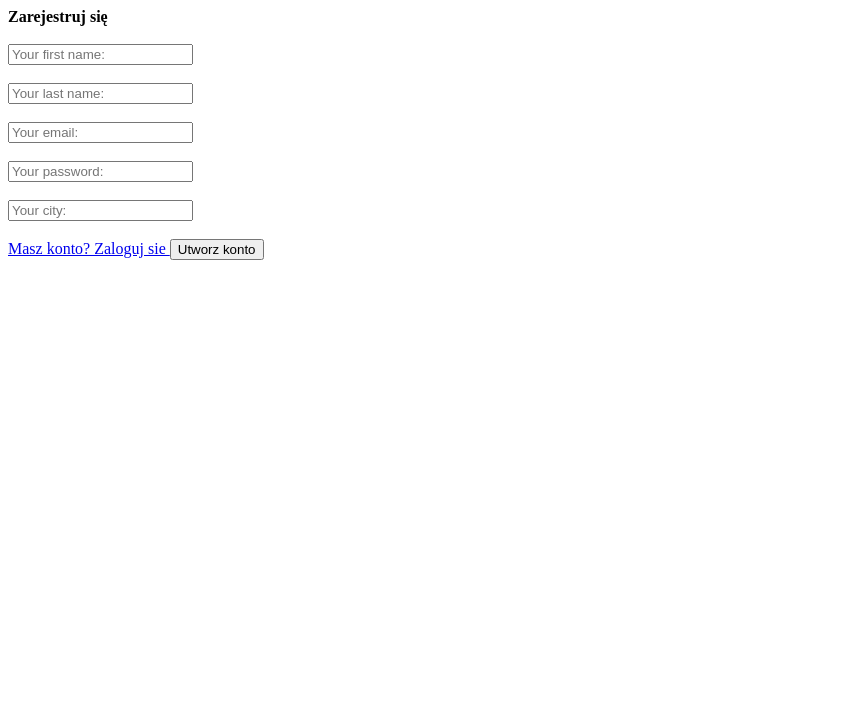
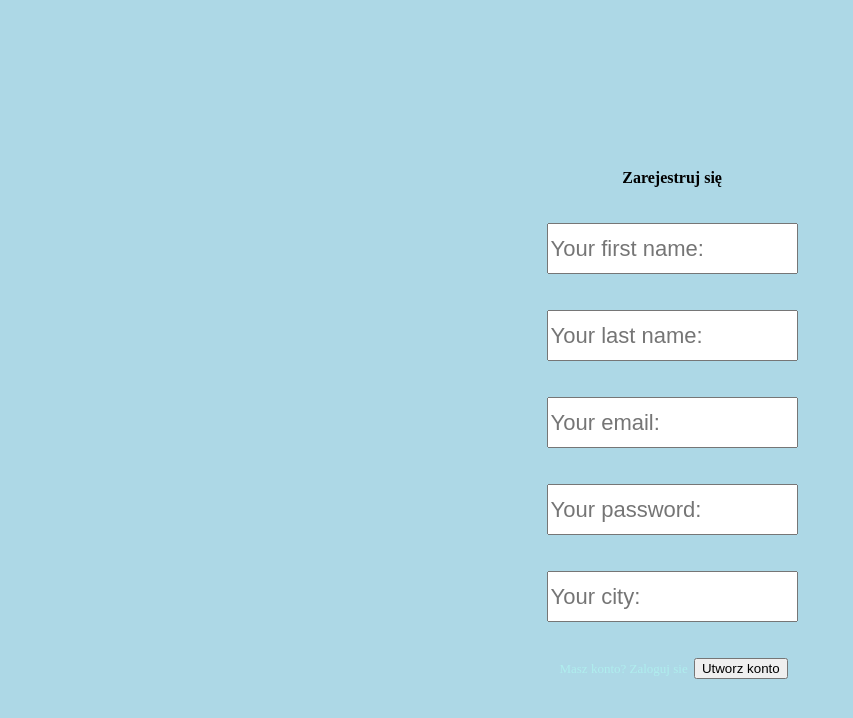
Before and after one commit to MarcinAdo22/MeteoGuideApp, a website: page MeteoGuideApp/register_user.html in a window 1280 px wide. Shown: the whole page, without its empty margins (0-853 px from the left). Drawn offline with Linux system fonts and the light colour scheme.

Commit message:
separating css

```diff
--- a/MeteoGuideApp/homepage.css
+++ b/MeteoGuideApp/homepage.css
@@ -1,246 +1,40 @@
+body {
+
+    background-color: lightblue;
+}
+
+
 #container {
-    display:flex;
+    display: flex;
     flex-direction: column;
     align-items: center;
     top: 45%;
-    left:43%;
-    position:absolute;
-    background-color:lightblue;
+    left: 43%;
+    position: absolute;
+    background-color: green;
     padding: 9px;
     border-radius: 16px;
-
 }
 
 #container a {
     padding: 24px;
     border-radius: 9px;
     background-color: #99D329;
-    color:black;
+    color: black;
     text-decoration: none;
-    border-color:slategrey;
+    border-color: slategrey;
     border-style: solid;
-
-
-}
-
-p {
-    font-family: Georgia, 'Times New Roman', Times, serif;
-    font-size: 20px;
-    color:black;
-    padding:9px;
-    text-align: center;
-    width: fit-content;
-
-}
-
-body {
-    background-color:#7583FE;
-
-
-
-
 }
 
 #container a:hover {
     background-color: #FE7934;
 }
 
-#link_to_register {
-
-    text-decoration: none;
-    padding: 3px;
-    background-color: none;
-    font-size: 13px;
-    color: #5F2602;
-
-
-
+p {
+    font-family: Georgia, 'Times New Roman', Times, serif;
+    font-size: 20px;
+    color: black;
+    padding: 9px;
+    text-align: center;
+    width: fit-content;
 }
-
-#login_container {
-    /*
-    display:flex;
-    flex-direction: column;
-
-    align-items: center;
-
-    justify-content: center;
-    */
-    top: 20%;
-    left:42%;
-    position:absolute;
-    padding: 9px;
-
-
-}
-
-label {
-    font-size: 35px;
-}
-
-input[type = text] {
-
-    height: 45px;
-    width: 243px;
-    font-size: 22px;
-}
-
-input[type = password] {
-
-    height: 45px;
-    width: 243px;
-    font-size: 22px;
-}
-
-button {
-    height: 35px;
-}
-
-#login_form {
-
-    display: flex;
-    flex-direction: column;
-    align-items: center;
-
-}
-
-#link_to_register:hover {
-
-    color: orangered;
-}
-
-#link_to_login_form {
-
-    text-decoration: none;
-    padding: 3px;
-    background-color: none;
-    font-size: 13px;
-    color:paleturquoise
-}
-
-#link_to_login_form:hover {
-
-    color:lightslategrey
-}
-
-#weather_container {
-    display: flex;
-    flex-direction: column;
-    align-items: center;
-
-}
-
-#weather_heading {
-    background-color: slategrey;
-    padding: 14px;
-    border-radius: 3px;
-
-
-}
-
-
-
-#activities_cont {
-    display: flex;
-    flex-direction: row;
-    justify-content: space-between;
-    width: 820px;
-}
-
-#weather_container p {
-    background-color: slategrey;
-    padding: 14px;
-    border-radius: 3px;
-
-
-}
-
-#weather_menubar {
-    display: flex;
-    flex-direction: row;
-    justify-content: space-around;
-    background-color: #5c8115;
-    width:auto;
-    height: 65px;
-
-
-}
-
-#weather_menubar a {
-    color: black;
-    background-color: #B9FE34;
-    padding: 13px;
-    text-decoration: none;
-    height:fit-content;
-    margin:12px;
-    cursor: pointer;
-    border-radius: 5px;
-}
-
-#weather_menubar a:hover {
-    background-color: #99d329;
-}
-
-
-#weather_tabl {
-    background-color:paleturquoise;
-    margin: 35px;
-    padding: 14px;
-    width: 825px
-}
-
-#region_data h3 {
-    background-color:lightblue;
-    width: 135px;
-    text-align: center;
-}
-
-#region_data {
-    display: flex;
-    flex-direction: row;
-    flex-wrap: wrap;
-    justify-content:space-around;
-}
-
-#weather_location {
-    display: flex;
-    flex-direction: row;
-    justify-content: center;
-}
-
-h4 {
-    text-align: center;
-    padding: 14px;
-    margin: 13px;
-    background-color:lightslategrey;
-}
-
-form {
-    display: flex;
-    flex-direction: row;
-    justify-content: center;
-}
-
-form div {
-    padding: 14px;
-    margin: 0px 35px 0px 35px;
-
-}
-
-#submit_changes {
-    display: flex;
-    flex-direction: column;
-    justify-content: center;
-}
-
-#form_user_locate {
-    display:flex;
-    flex-direction: column;
-    justify-content: center;
-    height: 685px;
-}
-
-label {
-    font-size: 24px;
-
-}
--- a/MeteoGuideApp/login_user.css
+++ b/MeteoGuideApp/login_user.css
@@ -0,0 +1,59 @@
+body{
+    background-color: lightblue;
+}
+
+#login_container {
+    /*
+    display:flex;
+    flex-direction: column;
+
+    align-items: center;
+
+    justify-content: center;
+    */
+    top: 20%;
+    left:42%;
+    position:absolute;
+    padding: 9px;
+
+
+}
+
+#login_form {
+
+    display: flex;
+    flex-direction: column;
+    align-items: center;
+
+}
+
+input[type = text] {
+
+    height: 45px;
+    width: 243px;
+    font-size: 22px;
+}
+
+input[type = password] {
+
+    height: 45px;
+    width: 243px;
+    font-size: 22px;
+}
+
+
+#link_to_register {
+
+    text-decoration: none;
+    padding: 3px;
+    background-color: none;
+    font-size: 13px;
+    color: #5F2602;
+
+}
+
+
+#link_to_register:hover {
+
+    color: orangered;
+}
--- a/MeteoGuideApp/register_user.css
+++ b/MeteoGuideApp/register_user.css
@@ -0,0 +1,57 @@
+body{
+    background-color: lightblue;
+}
+
+#login_container {
+    /*
+    display:flex;
+    flex-direction: column;
+
+    align-items: center;
+
+    justify-content: center;
+    */
+    top: 20%;
+    left:42%;
+    position:absolute;
+    padding: 9px;
+
+
+}
+
+#login_form {
+
+    display: flex;
+    flex-direction: column;
+    align-items: center;
+
+}
+
+input[type = text] {
+
+    height: 45px;
+    width: 243px;
+    font-size: 22px;
+}
+
+input[type = password] {
+
+    height: 45px;
+    width: 243px;
+    font-size: 22px;
+}
+
+
+#link_to_login_form {
+
+    text-decoration: none;
+    padding: 3px;
+    background-color: none;
+    font-size: 13px;
+    color:paleturquoise
+}
+
+#link_to_login_form:hover {
+
+    color:lightslategrey
+}
--- a/MeteoGuideApp/register_user.html
+++ b/MeteoGuideApp/register_user.html
@@ -41,7 +41,7 @@
     e.preventDefault();
     const city = document.getElementById("city").value.trim();
 
-    const apiKey = "1a66f3f14813d8f773616d86e35fdc04"; // <-- wstaw tutaj swój klucz do OpenWeather
+    const apiKey = "1a66f3f14813d8f773616d86e35fdc04";
 
     const response = await fetch(`https://api.openweathermap.org/data/2.5/weather?q=${city}&appid=${apiKey}&units=metric`);
 
--- /dev/null
+++ b/MeteoGuideApp/weather_details.css
@@ -0,0 +1,94 @@
+body {
+    background-color: lightblue;
+
+}
+
+
+* {
+    margin: 0;
+}
+
+
+
+#weather_menubar {
+    display: flex;
+    flex-direction: row;
+    justify-content: space-around;
+    background-color: #5c8115;
+    width:auto;
+    height: 65px;
+
+}
+
+#weather_menubar a {
+    color: black;
+    background-color: #B9FE34;
+    padding: 13px;
+    text-decoration: none;
+    height:fit-content;
+    margin:12px;
+    cursor: pointer;
+    border-radius: 5px;
+}
+
+#weather_menubar a:hover {
+    background-color: #99d329;
+}
+
+#weather_container {
+    display: flex;
+    flex-direction: column;
+    align-items: center;
+    margin: 20px;
+    padding: 20px;
+
+}
+
+
+#weather_tabl {
+    background-color:paleturquoise;
+    margin: 35px;
+    padding: 14px;
+    width: 825px
+
+}
+
+
+#weather_location {
+    display: flex;
+    flex-direction: row;
+    justify-content: center;
+    padding: 20px;
+}
+
+
+#weather_heading {
+    background-color: slategrey;
+    padding: 14px;
+    border-radius: 3px;
+
+
+}
+
+#region_data h3 {
+    background-color:lightblue;
+    width: 135px;
+    text-align: center;
+}
+
+#region_data {
+    display: flex;
+    flex-direction: row;
+    flex-wrap: wrap;
+    justify-content:space-around;
+}
+
+
+
+
+#activities_cont {
+    display: flex;
+    flex-direction: row;
+    justify-content: space-between;
+    width: 820px;
+}
--- a/MeteoGuideApp/weather_details.ejs
+++ b/MeteoGuideApp/weather_details.ejs
@@ -3,7 +3,7 @@
     <head>
     <meta charset="utf-8">
     <title>Homepage</title>
-    <link rel = "stylesheet" type="text/css" href="homepage.css">
+    <link rel = "stylesheet" type="text/css" href="weather_details.css">
 
     </head>
     <body>
```
Also changed, not shown: MeteoGuideApp/account_settings.html (+1 -1 lines), 1 other file.
